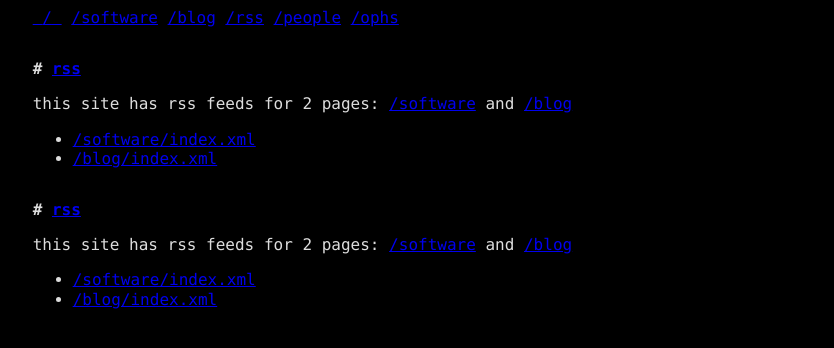
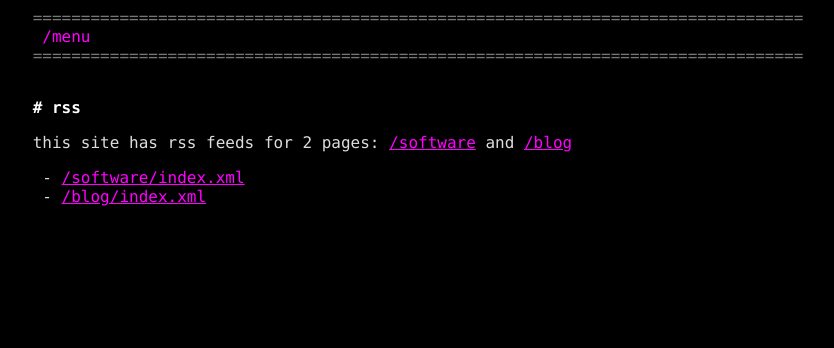
Before and after one commit to kkard2/website, a PHP site: page /rss in a window 1280 px wide. Shown: the top 348 px of the page, without its empty margins (222-1056 px from the left). Run offline with PHP 8.4, Linux system fonts and the light colour scheme.

Commit message:
cooking too much css can you make the site already

```diff
--- a/src/app/Core/ContentPage.php
+++ b/src/app/Core/ContentPage.php
@@ -60,6 +60,6 @@
         $tagPart = substr($unclosedTag, 0, $contentBegin - 1);
         $contentPart = substr($unclosedTag, $contentBegin);
         $id = preg_replace('/[^a-zA-Z0-9]/', '-', trim($contentPart));
-        return "$tagPart><a class='id-link' id='$id' href='#$id'>$contentPart</a>";
+        return "$tagPart><a class='id-link wrap' id='$id' href='#$id'>$contentPart</a>";
     }
 }
--- a/src/app/Core/Router.php
+++ b/src/app/Core/Router.php
@@ -19,8 +19,6 @@
         $content = ContentPage::parse($path);
         $view = new \App\Views\ContentView($slug, $content->getContent());
         $view->show();
-
-        echo $content->getContent();
     }
 
     private function uriToCanonicalSlug(string $uri): string {
--- a/src/app/Views/ContentView.php
+++ b/src/app/Views/ContentView.php
@@ -19,12 +19,19 @@
     </head>
     <body>
         <header>
-            <a href="/" class="filesystem-root">/</a>
-            <a href="/software">/software</a>
-            <a href="/blog">/blog</a>
-            <a href="/rss">/rss</a>
-            <a href="/people">/people</a>
-            <a href="/ophs">/ophs</a>
+            <nav>
+                <div class="menu">
+                    <a href="/menu">/menu</a>
+                    <div class="menu-content">
+                        <a href="/">/</a>
+                        <a href="/software">/software</a>
+                        <a href="/blog">/blog</a>
+                        <a href="/rss">/rss</a>
+                        <a href="/people">/people</a>
+                        <a href="/ophs">/ophs</a>
+                    </div>
+                </div>
+            </nav>
         </header>
         <div>
             <?= $this->inner; ?>
--- a/src/content/style.css
+++ b/src/content/style.css
@@ -8,7 +8,8 @@
 }
 
 ::selection {
-    background: #f0f;
+    color: #000;
+    background: #0ff;
 }
 
 h1,
@@ -17,56 +18,6 @@
 h4,
 h5,
 h6 {
-    margin-top: 2em;
-    margin-bottom: 1em;
-    font-size: 16px;
-    font-weight: 1100;
-    line-height: 1.2;
-}
-
-h1::before {
-    content: "# ";
-}
-
-h2::before {
-    content: "## ";
-}
-
-h3::before {
-    content: "### ";
-}
-
-h4::before {
-    content: "#### ";
-}
-
-h5::before {
-    content: "##### ";
-}
-
-h6::before {
-    content: "###### ";
-}
-
-/*
-body {
-    background: black;
-    color: #ddd;
-    font-family: Consolas, monospace, monospace;
-    font-size: 16px;
-    align: center;
-    margin-inline: max(1ch, 50% - 80ch / 2);
-    line-height: 1.2;
-}
-
-::selection {
-    color: white;
-    background: #f0f;
-}
-
-h1,
-h2,
-h3 {
     color: white;
     margin-top: 2em;
     margin-bottom: 1em;
@@ -75,17 +26,14 @@
     line-height: 1.2;
 }
 
-h1::before {
-    content: "# ";
-}
 
-h2::before {
-    content: "## ";
-}
+h1::before { color: #fff; content: "# "; }
+h2::before { color: #ccc; content: "## "; }
+h3::before { color: #999; content: "### "; }
+h4::before { color: #999; content: "#### "; }
+h5::before { color: #999; content: "##### "; }
+h6::before { color: #999; content: "###### "; }
 
-h3::before {
-    content: "### ";
-}
 
 ul {
     list-style-type: none;
@@ -102,7 +50,9 @@
     padding-left: 4ch;
 }
 
+
 a {
+    white-space: nowrap;
     color: #f0f;
 }
 
@@ -119,28 +69,156 @@
     white-space: nowrap;
 }
 
+a.id-link {
+    text-decoration: none;
+    color: inherit;
+    white-space: normal;
+}
+
+h1 > a.id-link,
+h2 > a.id-link,
+h3 > a.id-link,
+h4 > a.id-link,
+h5 > a.id-link,
+h6 > a.id-link {
+    max-width: fit-content;
+}
+
+h1 > a.id-link:hover,
+h2 > a.id-link:hover,
+h3 > a.id-link:hover,
+h4 > a.id-link:hover,
+h5 > a.id-link:hover,
+h6 > a.id-link:hover {
+    background-color: white;
+    color: black;
+    max-width: fit-content;
+}
+
+strong::before {
+    content: "**"
+}
+
+strong::after {
+    content: "**"
+}
+
+a:target {
+    background: #00f;
+}
+
+
+
+
 code {
     display: inline-block;
-    background: #333;
-    border: solid gray;
+    color: #0f0;
+    border: solid #777;
     border-width: 1px;
     font-family: Consolas, monospace, monospace;
     font-size: 16px;
     margin: -1px;
+    max-width: round(min(100%, 80ch), 1ch);
+    overflow-x: clip;
 }
 
 code.block {
     white-space: pre;
+    overflow-x: auto;
+    overflow-y: none;
 }
 
-aside {
+aside > p {
+    position: relative;
     color: #0ff;
+    padding-left: 2ch;
 }
 
+/* this shouldn't work but it unfortunately does */
 aside > p::before {
-    content: "> ";
+    content: "> \A > \A > \A > \A > \A > \A > \A > \A > \A > \A > \A > \A > \A > \A > \A > \A > \A > \A > \A > \A > \A > \A > \A > \A > \A > \A > \A > \A > \A > \A > \A > \A > \A > \A > \A > \A > ";
+    white-space: pre;
+    position: absolute;
+    top: 0;
+    left: 0;
+    width: 30px;
+    height: 100%;
+    line-height: 1.2;
+    pointer-events: none;
+    overflow: clip;
 }
 
+header {
+    width: round(min(100%, 80ch), 1ch);
+}
+
+header::before {
+    display: block;
+    content: "================================================================================";
+    color: #777;
+    overflow: hidden;
+}
+
+header::after {
+    display: block;
+    content: "================================================================================";
+    color: #777;
+    overflow: hidden;
+}
+
+header a {
+    text-decoration: none;
+}
+
+.menu {
+    position: relative;
+}
+
+.menu > a::before {
+    white-space: pre;
+    content: " ";
+}
+
+.menu > a::after {
+    white-space: pre;
+    content: " ";
+}
+
+.menu-content {
+    display: none;
+    position: absolute;
+    top: 100%;
+    left: 0;
+    background-color: #444;
+    z-index: 1;
+}
+
+.menu-content a {
+    display: block;
+    color: white;
+}
+
+/* TODO */
+.menu-content a::hover {
+    color: black;
+    background: #ff0;
+}
+
+.menu-content a::before {
+    white-space: pre;
+    content: " ";
+}
+
+.menu-content a::after {
+    white-space: pre;
+    content: " ";
+}
+
+.menu:hover .menu-content {
+    display: block;
+}
+
+/*
 header {
     text-align: right;
     width: round(min(100%, 80ch), 1ch);
@@ -234,6 +312,7 @@
 
 /* yes, this solution is stupid */
 
+/*
 @media only screen and (max-width: 50ch) {
     header {
         text-align: left;
```
Also changed, not shown: src/content/blog/2024/04/18/spaghetti.html (+7 -7 lines), 1 other file.
